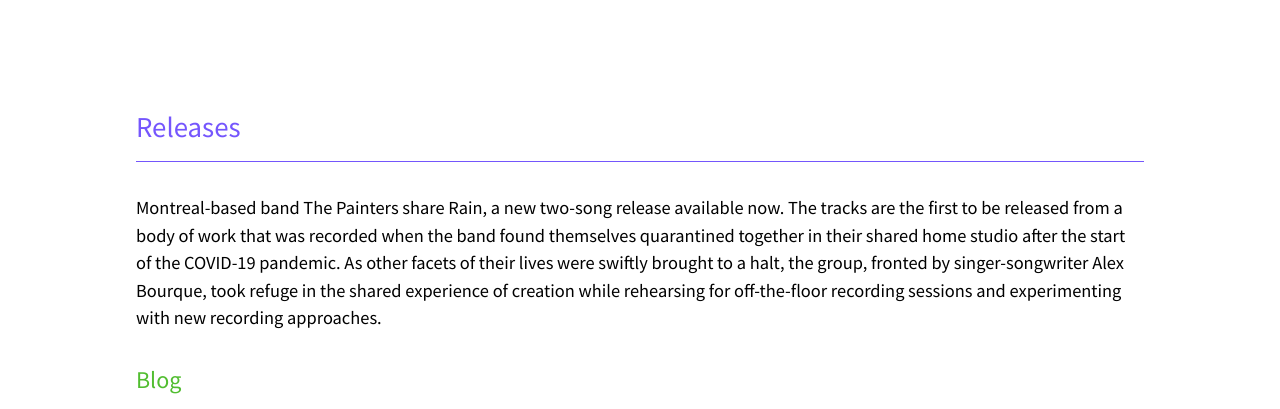
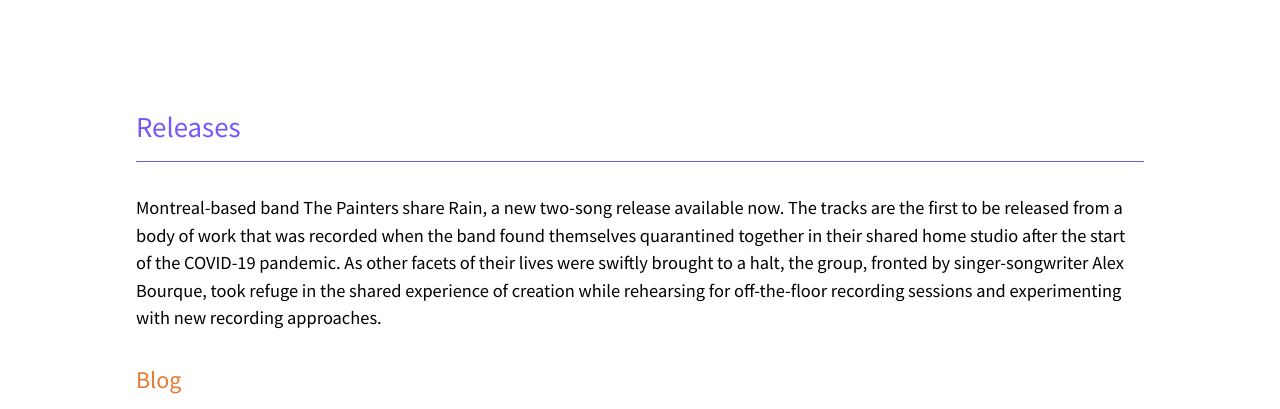
Before and after one commit to magicmouse247/magicmouse247.github.io, a plain HTML site: page index.html in a window 1280 px wide. Shown: the part 391-800 px from the top of the page. Drawn offline with Linux system fonts and the light colour scheme.

Commit message:
Update styles.css

```diff
--- a/styles.css
+++ b/styles.css
@@ -50,7 +50,7 @@ h1 {
 }
 
 h2 {
-  color: rgba(62, 182, 26, 0.9);
+  color: rgba(231, 106, 23, 0.9);
   font-size: 1.5rem;
   font-weight: 500;
   margin: 2rem 0 .35rem 0;
```
